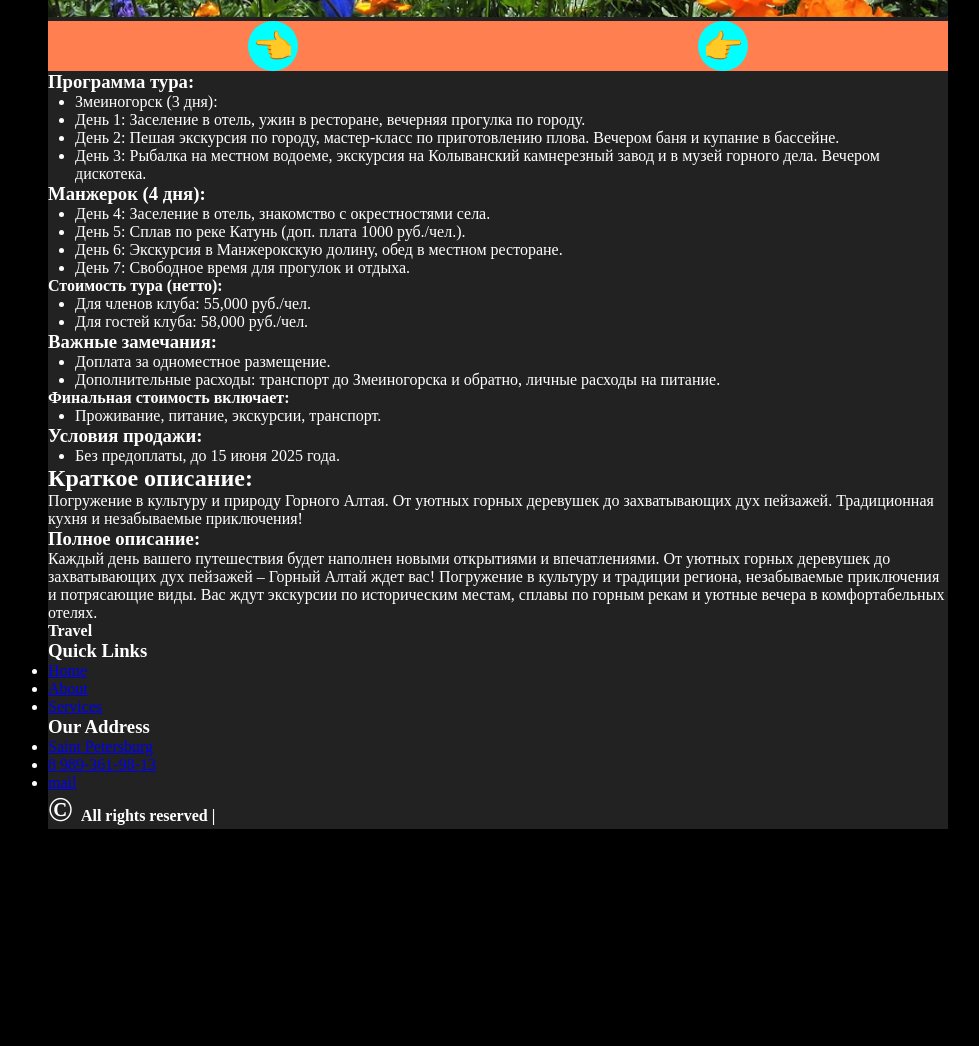
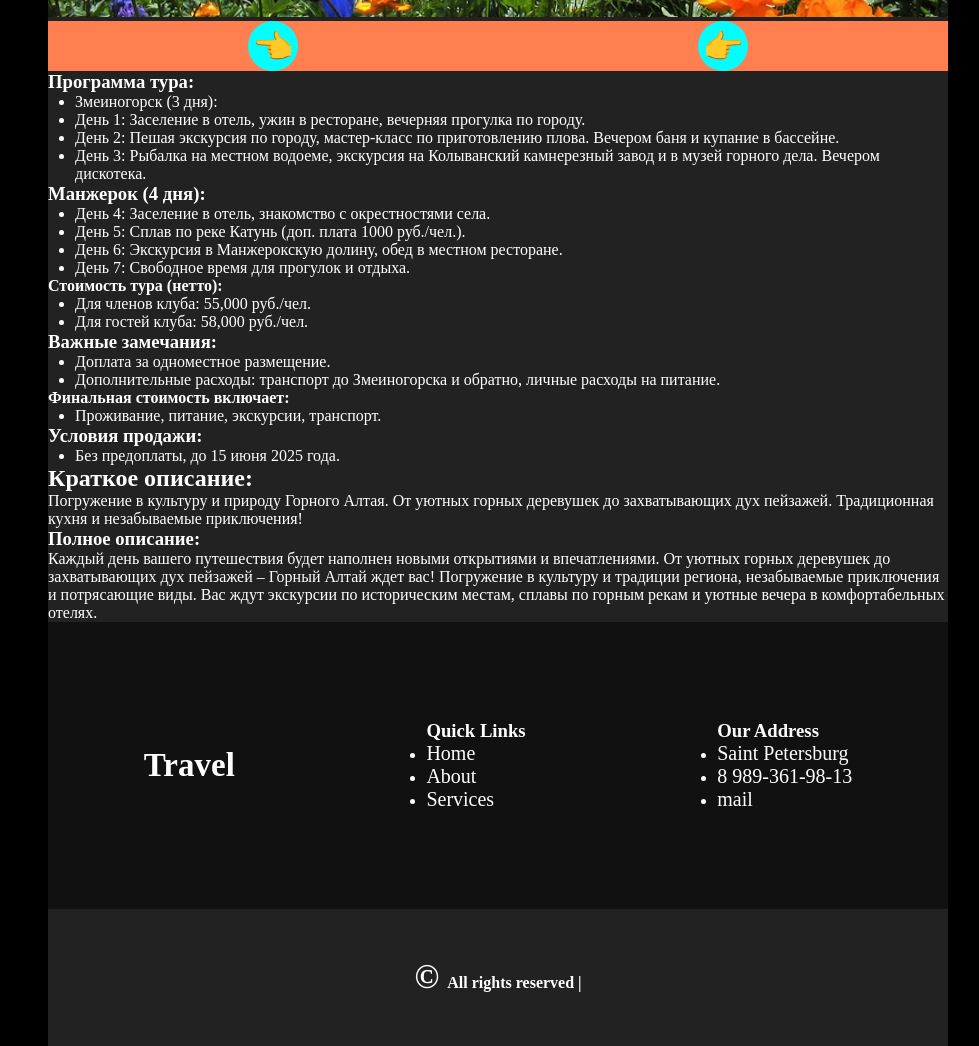
Before and after one commit to amir248/Altai-tour, a plain HTML site: page Altai-Mountains-Tour.html in a window 1280 px wide. Shown: the part 882-1928 px from the top of the page, without its empty margins (142-1121 px from the left). Before the commit the page ends 1711 px from the top, so only its background shows below. Drawn offline with Linux system fonts and the light colour scheme; a web font is replaced by a local one.

Commit message:
footer style

```diff
--- a/Altai-Mountains-Tour.html
+++ b/Altai-Mountains-Tour.html
@@ -7,6 +7,7 @@
     <meta name="description" content="Тур по горному Алтаю. Путешествие к вершинам и традициям.  ">
     <link rel="stylesheet" href="public/css/general.css">
     <link rel="stylesheet" href="public/css/header.css">
+    <link rel="stylesheet" href="public/css/footer.css">
     <style>
         *{
             margin:0;
```
